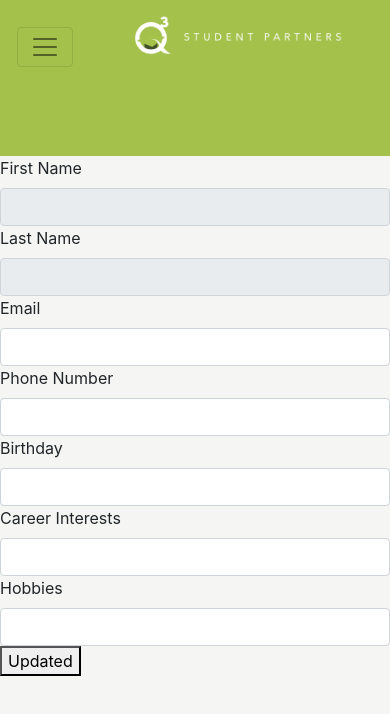
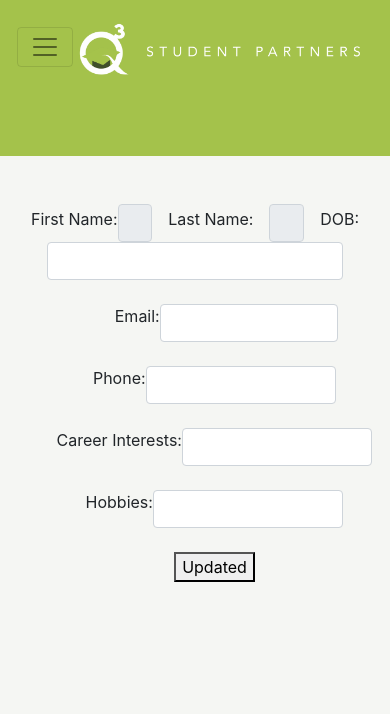
Before and after one commit to yazmnh87/Q3Prod, a React (Create React App) app in the folder Q3APP2/client/: page /profile in a window 390 px wide. Shown: the top 714 px of the page. Built offline with nearby package versions, Linux system fonts and the light colour scheme; no server answers.

Commit message:
responsivity and other css changes

```diff
--- a/Q3APP2/client/src/App.css
+++ b/Q3APP2/client/src/App.css
@@ -195,8 +195,11 @@ justify-content: 'center';
 
 @media screen and (max-width: 600px){
   .img2{
-    max-width: 100%;
+    max-width: 74%;
     height: auto;
+    position: absolute;
+    top: 19px;
+    left: 74px;
   }
   .navbar-toggler {
     padding: .25rem .75rem;
@@ -209,7 +212,19 @@ justify-content: 'center';
     position: absolute;
     top: 27px;
     left: 17px;
-
+ }
+ .navlinkcont {
+   margin-bottom: 59px;
  }
 
 }
+@media screen and (max-width: 300px){
+  .img2{
+    max-width: 74%;
+    height: auto;
+    position: absolute;
+    top: 89px;
+    left: 34px;
+  }
+
+}
--- a/Q3APP2/client/src/components/Navbar.js
+++ b/Q3APP2/client/src/components/Navbar.js
@@ -5,7 +5,7 @@ import img from '../img/Q3+Partners_1.png'
 class Navbar extends Component {
   render() {
     return (
-        <nav className="navbar navbar-expand-sm navbar-light">
+        <nav className="navbar navbar-expand-sm navbar-light d-flex justify-content-center">
         <div className="navcontainer">
             <div className="navlinkcont"><Link className="navbar-brand" to="/"><img className="img2" src={img} alt=""></img></Link></div>
             <button className="navbar-toggler" data-toggle="collapse" data-target="#navbarNav">
--- a/Q3APP2/client/src/components/pages/Profile.js
+++ b/Q3APP2/client/src/components/pages/Profile.js
@@ -25,24 +25,34 @@ import { withProvider } from '../../context'
             <Navbar />
             <div className="profilebackground">
             <div className="col sm 8">
-            <div className="row">
-            <label>First Name</label>
-            <input className="form-control" value={this.state.firstName} name="" onChange={this.onChange} disabled/>
-            <label>Last Name</label>
-            <input className="form-control" value={this.state.lastName} name="" onChange={this.onChange} disabled/>
+            <div className="row d-flex justify-content-center align-items-center ml-3 mr-3 pt-5">
+            <label>First Name: </label>
+            <input className="form-control col sm 4 mr-3" value={this.state.firstName} name="" onChange={this.onChange} disabled/>
+            <label>Last Name: </label>
+            <input className="form-control col sm 4 ml-3 mr-3" value={this.state.lastName} name="" onChange={this.onChange} disabled/>
+            <label>DOB: </label>
+            <input className="form-control col sm 4 mr-3 ml-3" value={""} name="" onChange={this.onChange}/>
             </div>
             </div>
-            <label>Email</label>
-            <input className="form-control" value={this.state.email} name="" onChange={this.onChange}/>
-            <label>Phone Number</label>
-            <input className="form-control" value={""} name="" onChange={this.onChange}/>
-            <label>Birthday</label>
-            <input className="form-control" value={""} name="" onChange={this.onChange}/>
-            <label>Career Interests</label>
-            <input className="form-control" value={""} name="" onChange={this.onChange}/>
-            <label>Hobbies</label>
-            <input className="form-control" value={""} name="" onChange={this.onChange}/>
-            <div>
+            {/* <div className='col d-flex justify-content-center mt-3'> */}
+            <div className="row ml-5 mt-4 justify-content-center">
+            <label>Email: </label>
+            <input className="form-control w-50" value={this.state.email} name="" onChange={this.onChange}/>
+            </div>
+            <div className="row ml-4 mt-4 justify-content-center">
+            <label>Phone: </label>
+            <input className="form-control w-50" value={""} name="" onChange={this.onChange}/>
+            </div>
+            {/* </div> */}
+            <div className="row ml-4 mt-4 justify-content-center">
+            <label>Career Interests: </label>
+            <input className="form-control w-50" value={""} name="" onChange={this.onChange}/>
+            </div>
+            <div className="row ml-4 mt-4 justify-content-center">
+            <label>Hobbies: </label>
+            <input className="form-control w-50" value={""} name="" onChange={this.onChange}/>
+            </div>
+            <div className="row ml-4 mt-4 justify-content-center">
                 <button>Updated</button>
             </div>
             </div>
--- a/Q3APP2/client/src/context.js
+++ b/Q3APP2/client/src/context.js
@@ -14,8 +14,8 @@ export class Provider extends Component {
       users: [],
       userResponses: [],
       allUsers: [],
-      currentUserName: "",
-      currentUserLastName: ""
+      currentUserName: localStorage.firstname || '',
+      currentUserLastName: localStorage.lastname || ''
     }
 
     nextQSet = (pageres, f) => {
@@ -59,13 +59,13 @@ checkResLen = () => {
         localStorage.setItem('user', payload.id)
         localStorage.setItem('firstname', payload.firstName)
         localStorage.setItem('lastname', payload.lastName)
-
-        this.setState({
+        // console.log(prevState);
+        this.setState(prevState => ({
           currentUser: localStorage.getItem("user"),
           currentUserName: localStorage.getItem("firstname"),
           currentUserLastName: localStorage.getItem("lastname")
 
-        })
+        }))
     })
   }
 
```
Also changed, not shown: 1 other file (tests, documents, lock files or other folders).
